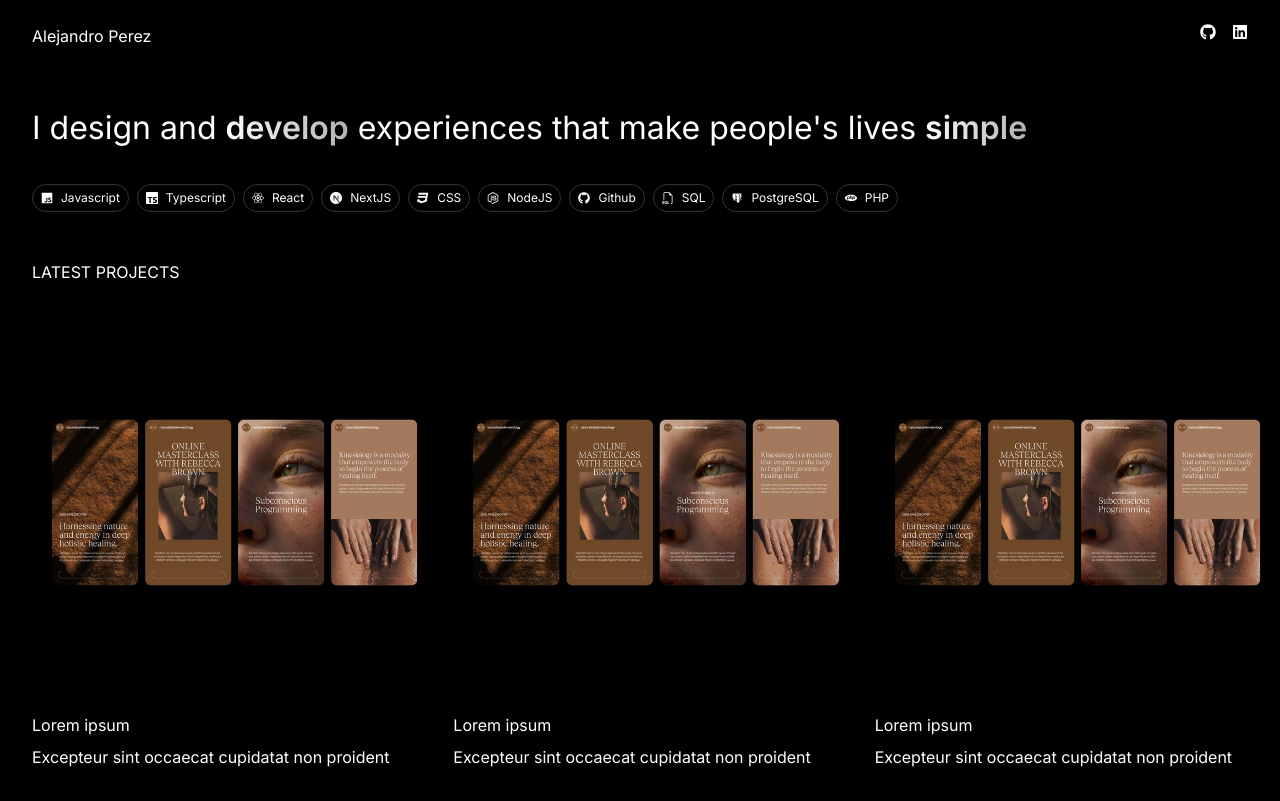
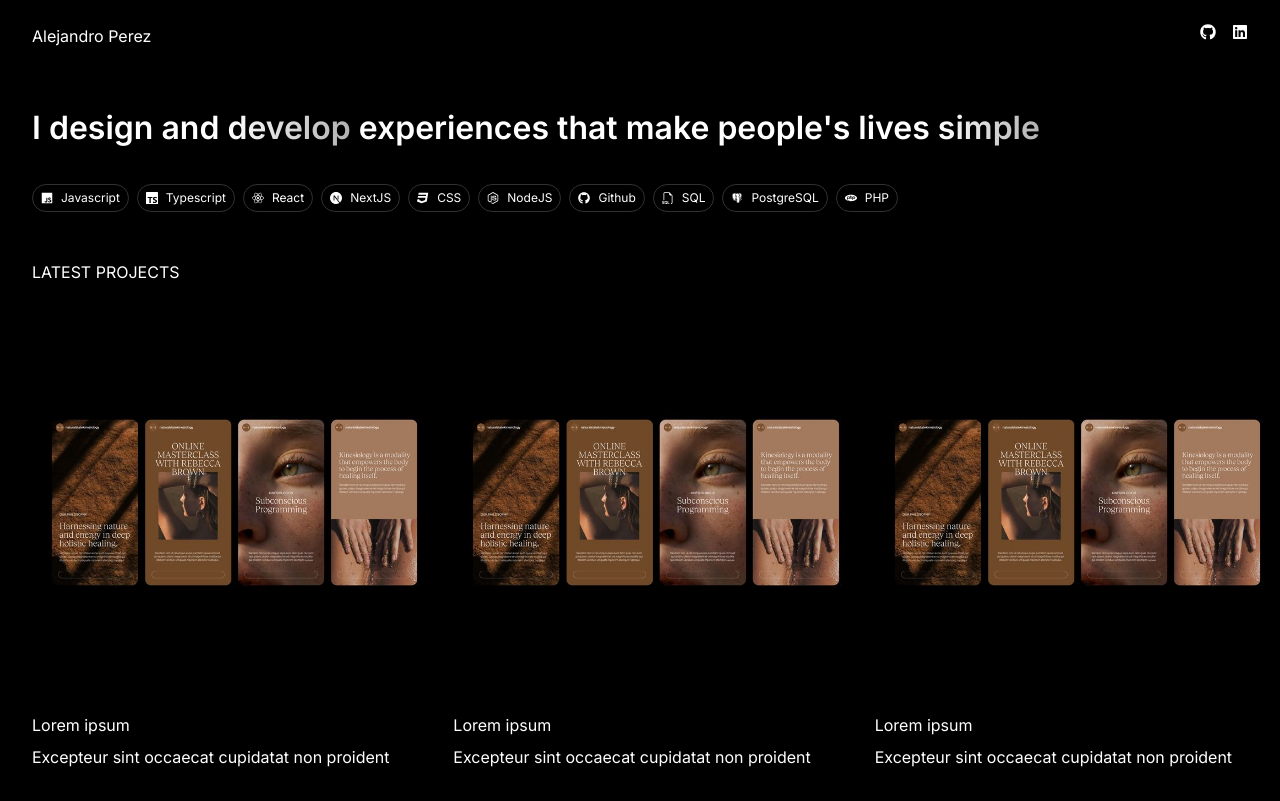
Before and after one commit to alejandro3469/portfolioo, a Next.js app: page / in a window 1280 px wide. Built offline with nearby package versions, Linux system fonts and the light colour scheme.

Commit message:
Update globals.css

```diff
--- a/app/globals.css
+++ b/app/globals.css
@@ -66,6 +66,7 @@
 
 .banner_text {
     font-size: 32px;
+    font-weight: 600;
 }
 .simple {
   background: linear-gradient(90deg, white 0%, #B1B1B1 100%);
```
